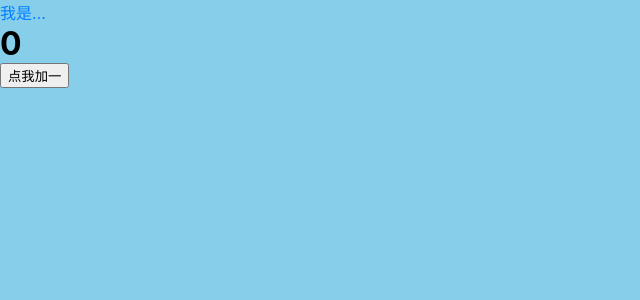
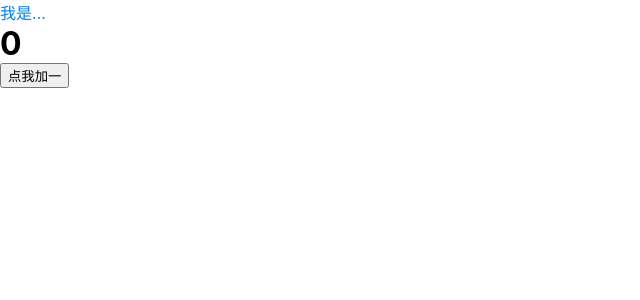
Before and after one commit to bibab0/my_ssr_project, a Nuxt app: page /about in a window 1280 px wide. Shown: the top 300 px of the page, without its empty margins (0-640 px from the left). Built offline with nearby package versions, Linux system fonts and the light colour scheme.

Commit message:
+页面过渡效果

```diff
--- a/assets/scss/global.scss
+++ b/assets/scss/global.scss
@@ -1,3 +1,9 @@
+.page-enter-active, .page-leave-active {
+    transition: opacity .5s;
+}
+.page-enter, .page-leave-active {
+    opacity: 0;
+}
 .shadow{
     box-shadow: 0 1px 2px 0 rgba(0,0,0,.05);
 }
--- a/pages/about.vue
+++ b/pages/about.vue
@@ -13,7 +13,7 @@
 <script>
 import { mapState, mapMutations } from 'vuex'
 export default {
-  layout: 'default-white',
+  // layout: 'default-white',
   asyncData (context) {
     return ({ name: 'pansihao' })
   },
```
